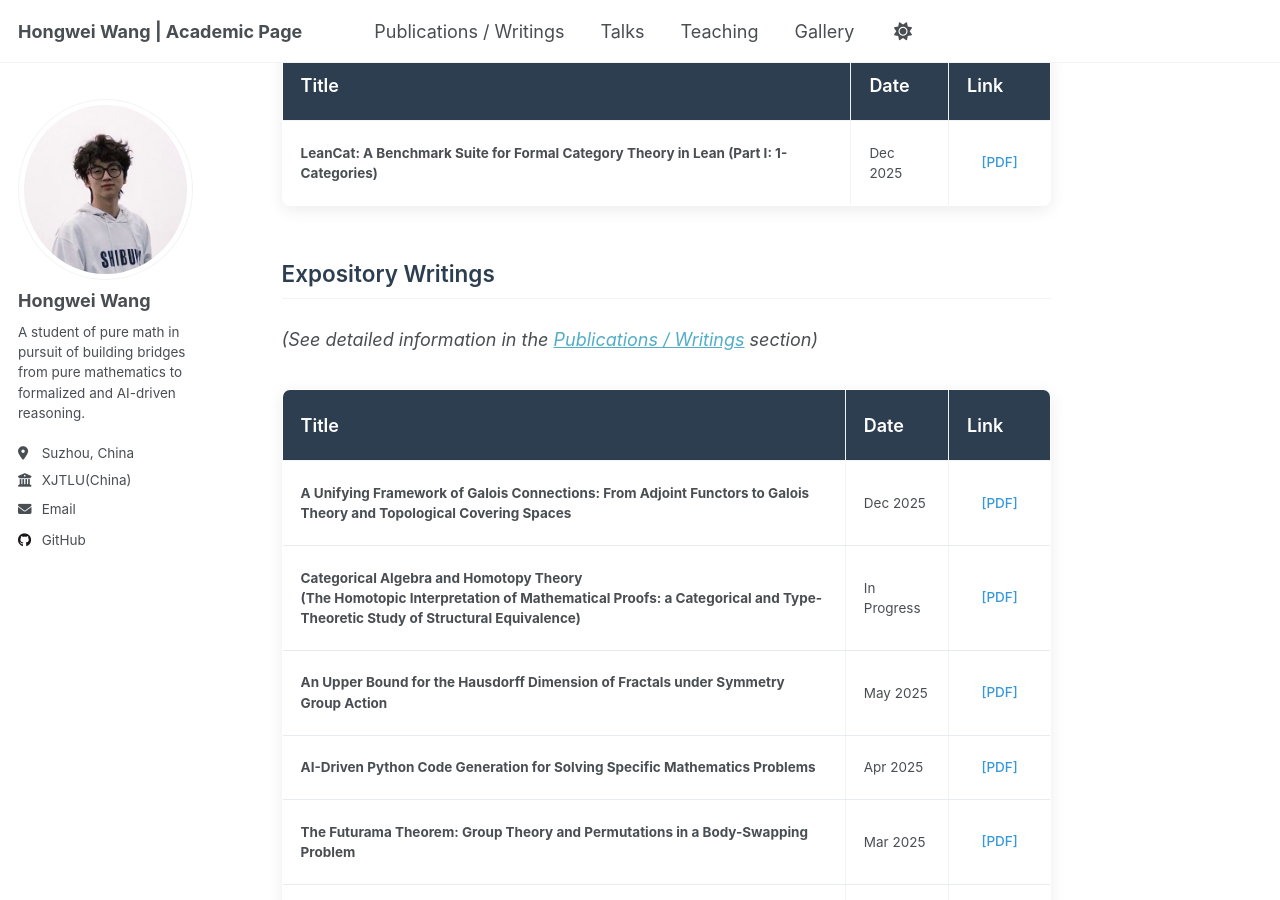
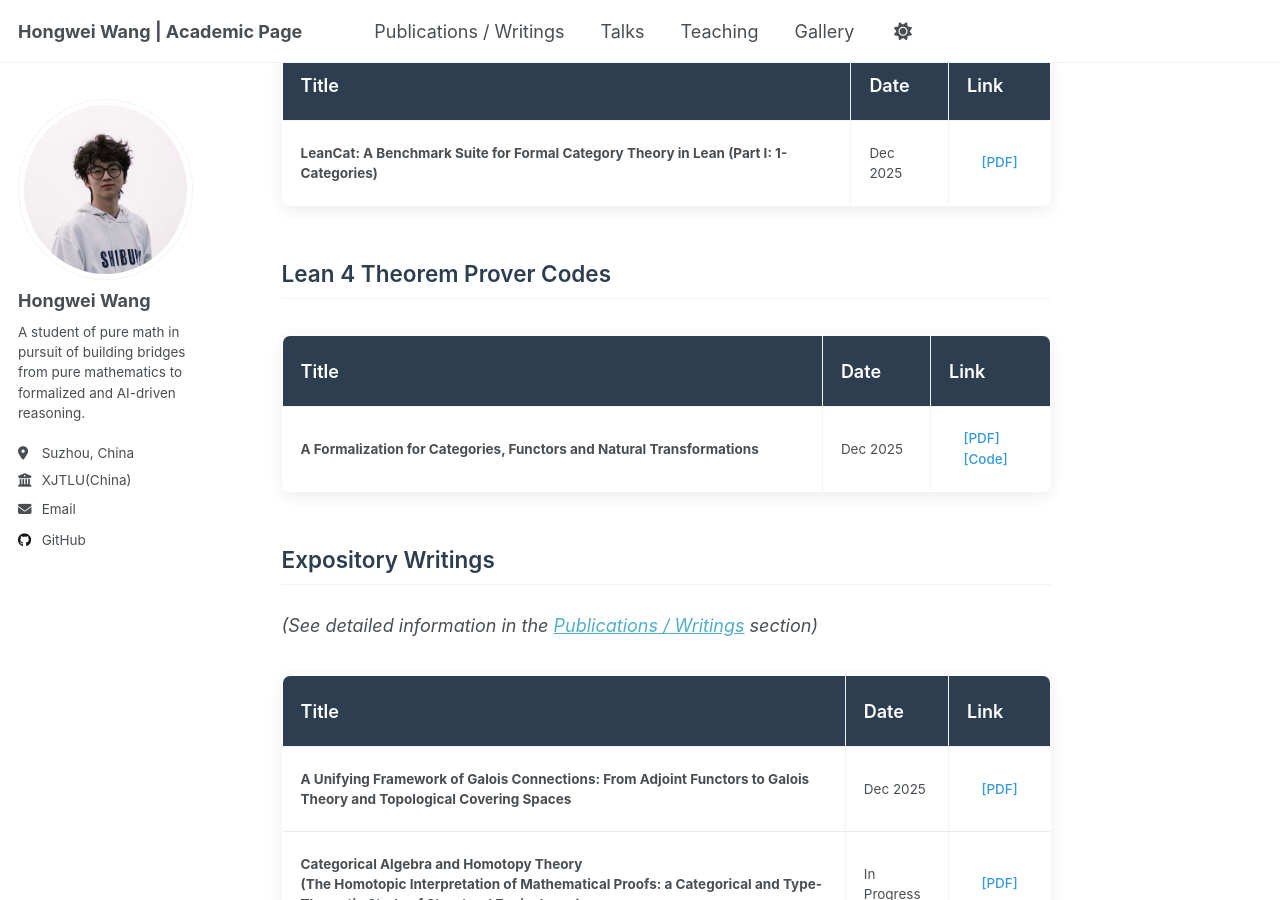
Before and after one commit to WangHongWei-AcademicPage/WangHongWei-AcademicPage.github.io, a Jekyll site: the page built from _pages/about.md, in a window 1280 px wide and 900 px high, scrolled down 1856 px. Built offline with Jekyll 4.4.1, drawn with Linux system fonts in a browser that asks for light colours; a script that is not in the unit is left out.

Commit message:
Update about.md

```diff
--- a/_pages/about.md
+++ b/_pages/about.md
@@ -353,6 +353,39 @@ If my work aligns with your interests in mathematics, formal verification, or AI
 </table>
 
 
+
+<h2 class="section-title">Lean 4 Theorem Prover Codes</h2>
+
+<table class="publications-table">
+  <thead>
+    <tr>
+      <th>Title</th>
+      <th>Date</th>
+      <th>Link</th>
+    </tr>
+  </thead>
+  <tbody>
+    <tr class="fade-in">
+      <td>
+        <strong>
+          A Formalization for Categories, Functors and Natural Transformations
+        </strong>
+      </td>
+      <td>Dec 2025</td>
+      <td>
+        <div>
+          <a href="../assets/CategoryFormalization.lean.pdf" target="_blank">[PDF]</a>
+        </div>
+        <div>
+          <a href="../assets/CategoryFormalization.lean" download>[Code]</a>
+        </div>
+      </td>
+    </tr>
+  </tbody>
+</table>
+
+
+
   <h2 class="section-title">Expository Writings</h2>
   <p><em>(See detailed information in the <a href="/writings">Publications / Writings</a> section)</em></p>
 
```
